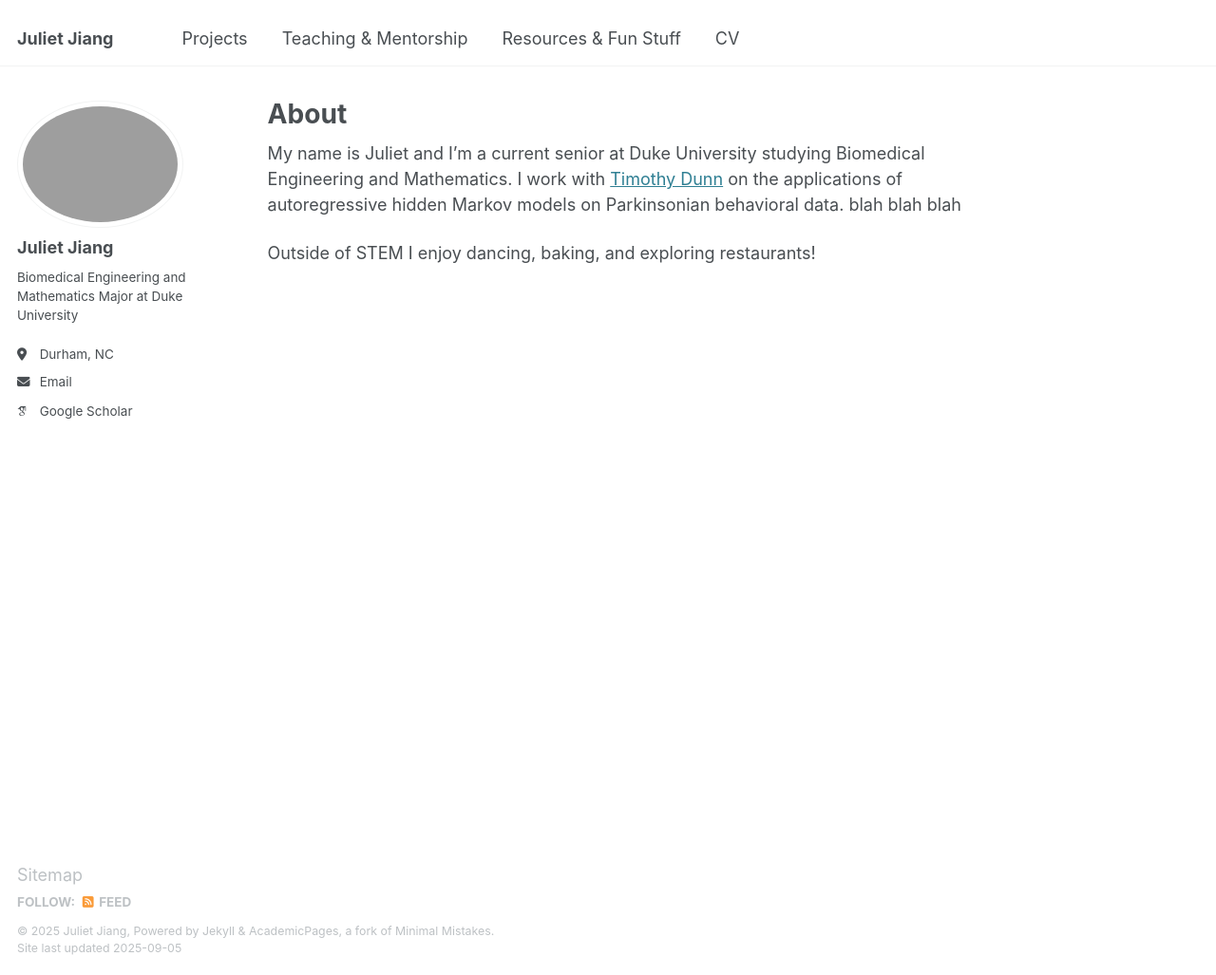
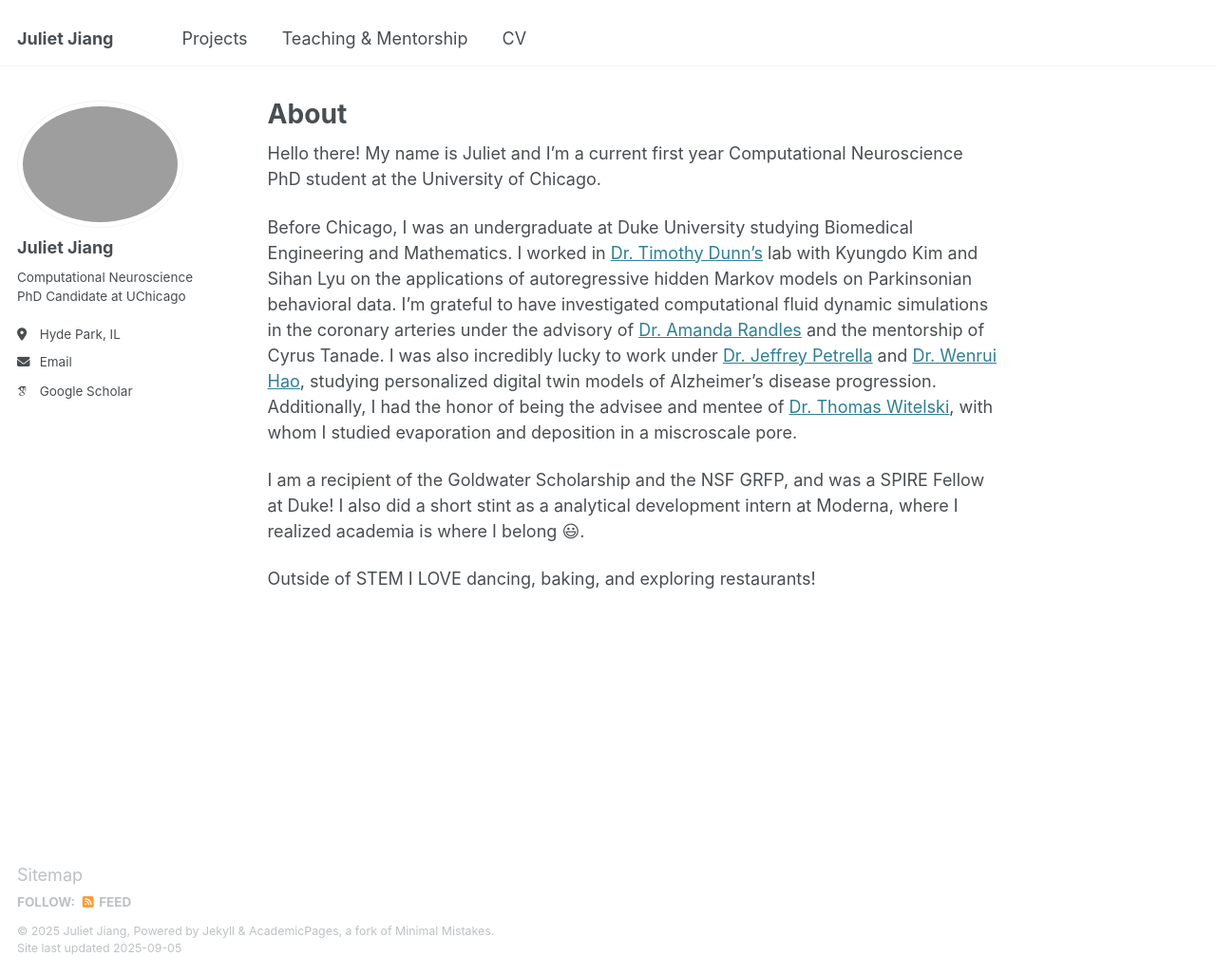
Before and after one commit to julietj135/julietj135.github.io, a Jekyll site: the page built from _pages/about.md, in a window 1280 px wide and 1027 px high. Shown: the whole window at 95% size. Built offline with Jekyll 4.4.1, drawn with Linux system fonts in a browser that asks for light colours; emoji names are drawn with the system emoji font; some web fonts are replaced.

Commit message:
edited bio

```diff
--- a/_config.yml
+++ b/_config.yml
@@ -83,11 +83,11 @@ analytics:
 author:
   name             : "Juliet Jiang"
   avatar           : "Jiang_Juliet_headshot.jpg"
-  bio              : "Biomedical Engineering and Mathematics Major at Duke University"
-  location         : "Durham, NC"
+  bio              : "Computational Neuroscience PhD Candidate at UChicago"
+  location         : "Hyde Park, IL"
   employer         :
   googlescholar    : https://scholar.google.com/citations?user=L-sq4VgAAAAJ&hl=en&oi=ao
-  email            : juliet.jiang@duke.edu
+  email            : julietjiang73@uchicag.edu
   researchgate     :  # example: "https://www.researchgate.net/profile/yourprofile"
   uri              :
   bitbucket        :
--- a/_data/navigation.yml
+++ b/_data/navigation.yml
@@ -15,8 +15,8 @@ main:
   - title: "Teaching & Mentorship"
     url: /teaching-mentorship/
 
-  - title: "Resources & Fun Stuff"
-    url: /resources-fun/
+  # - title: "Resources & Fun Stuff"
+  #   url: /resources-fun/
 
   - title: "CV"
     url: /files/Senior Year CV.pdf
--- a/_pages/about.md
+++ b/_pages/about.md
@@ -8,6 +8,10 @@ redirect_from:
   - /about.html
 ---
 
-My name is Juliet and I'm a current senior at Duke University studying Biomedical Engineering and Mathematics. I work with [Timothy Dunn](https://www.tdunnlab.org/) on the applications of autoregressive hidden Markov models on Parkinsonian behavioral data. blah blah blah
+Hello there! My name is Juliet and I'm a current first year Computational Neuroscience PhD student at the University of Chicago.
 
-Outside of STEM I enjoy dancing, baking, and exploring restaurants!
+Before Chicago, I was an undergraduate at Duke University studying Biomedical Engineering and Mathematics. I worked in [Dr. Timothy Dunn's](https://www.tdunnlab.org/) lab with Kyungdo Kim and Sihan Lyu on the applications of autoregressive hidden Markov models on Parkinsonian behavioral data. I'm grateful to have investigated computational fluid dynamic simulations in the coronary arteries under the advisory of [Dr. Amanda Randles](https://randleslab.pratt.duke.edu/members/amanda-randles) and the mentorship of Cyrus Tanade. I was also incredibly lucky to work under [Dr. Jeffrey Petrella](https://radiology.duke.edu/profile/jeffrey-robert-petrella) and [Dr. Wenrui Hao](https://sites.psu.edu/whao/), studying personalized digital twin models of Alzheimer's disease progression. Additionally, I had the honor of being the advisee and mentee of [Dr. Thomas Witelski](https://sites.math.duke.edu/~witelski/), with whom I studied evaporation and deposition in a miscroscale pore.
+
+I am a recipient of the Goldwater Scholarship and the NSF GRFP, and was a SPIRE Fellow at Duke! I also did a short stint as a analytical development intern at Moderna, where I realized academia is where I belong :smiley:.
+
+Outside of STEM I LOVE dancing, baking, and exploring restaurants!
```
